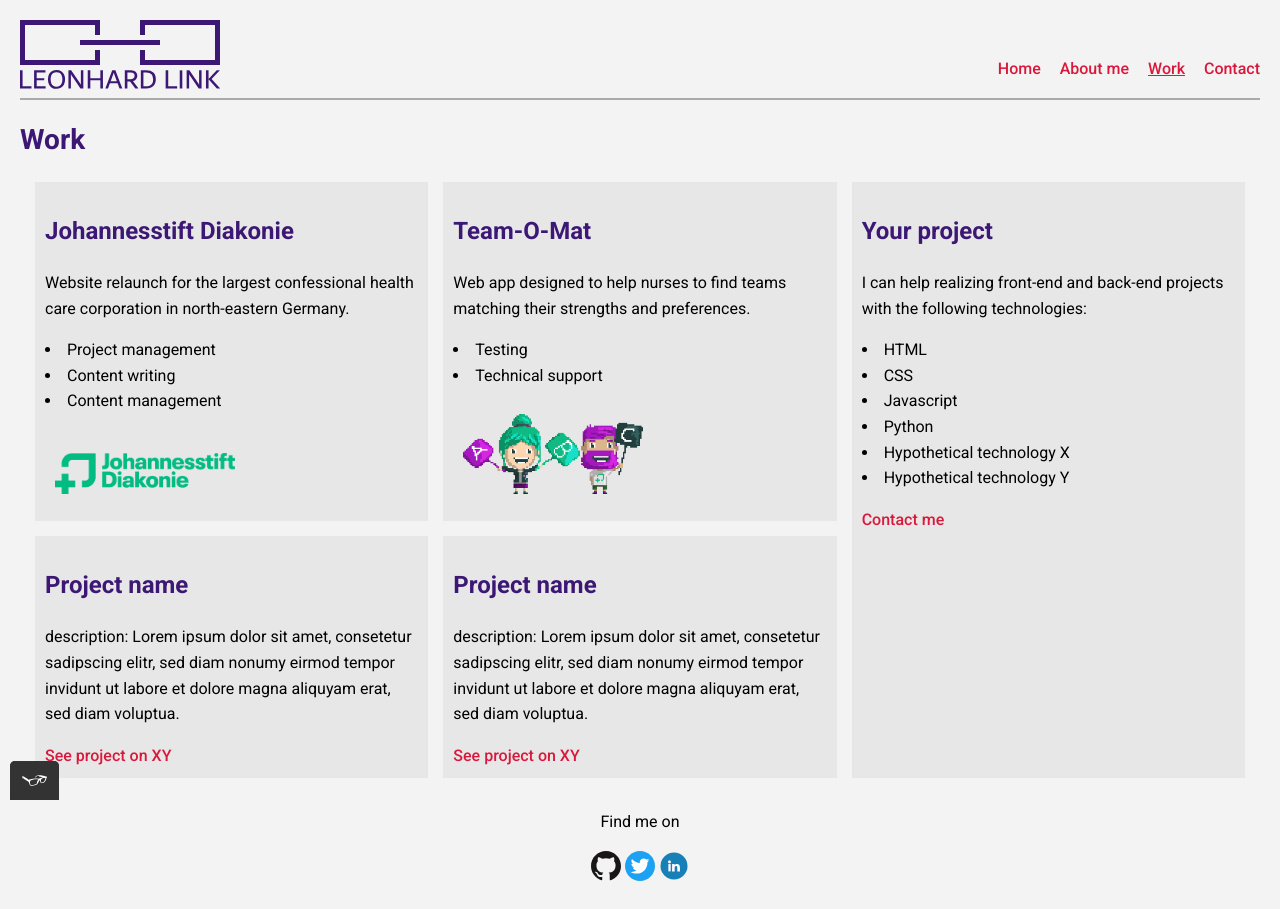
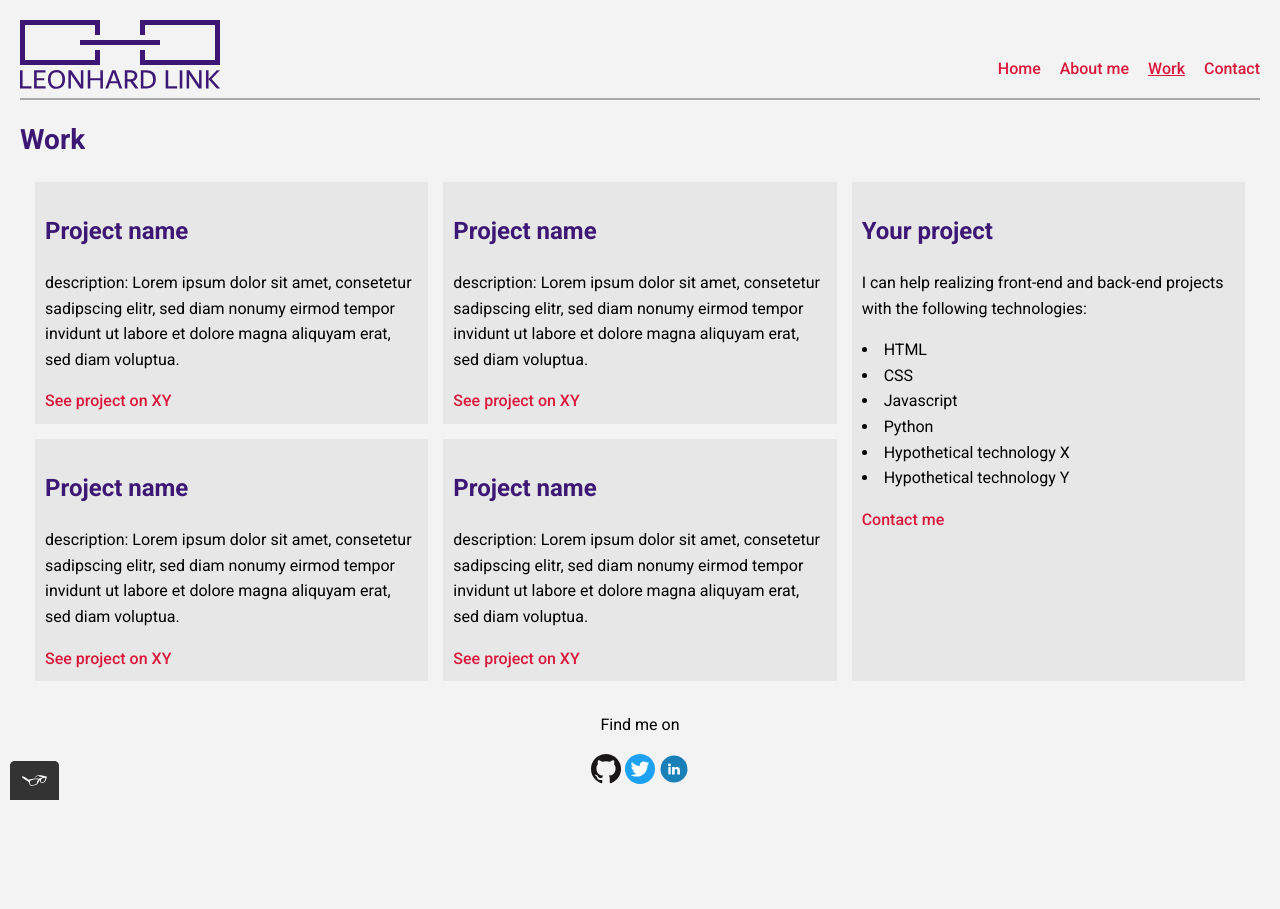
Before and after one commit to lxnhard/portfolio-website, a plain HTML site: page work.html in a window 1280 px wide. After the commit the page ends 811 px from the top, so only its background shows below. Drawn offline with nearby package versions, Linux system fonts and the light colour scheme.

Commit message:
anonymize work page

```diff
--- a/work.html
+++ b/work.html
@@ -35,35 +35,20 @@
 
       <h1>Work</h1>
       <div class="project-list">
-         <div class="project-list__item--image">
-           <div>
-             <h2>Johannesstift Diakonie</h2>
-             <p>
-                Website relaunch for the largest confessional health care corporation in north-eastern Germany.
-             <ul>
-               <li>Project management</li>
-               <li>Content writing</li>
-               <li>Content management</li>
-             </ul>
-           </div>
-           <a href="https://www.johannesstift-diakonie.de/" target=”_blank”>
-             <img src="img\logo-johannesstift_diakonie.png" alt="Logo: Johannesstift Diakonie"  class="project-list__image">
-           </a>
+
+         <div class="project-list__item">
+           <h2>Project name</h2>
+           <p>
+             description: Lorem ipsum dolor sit amet, consetetur sadipscing elitr, sed diam nonumy eirmod tempor invidunt ut labore et dolore magna aliquyam erat, sed diam voluptua.
+           </p>
+           <a href="#">See project on XY</a>
          </div>
-         <div class="project-list__item--image">
-           <div>
-             <h2>Team-O-Mat</h2>
-             <p>
-               Web app designed to help nurses to find teams matching their strengths and preferences.
-             </p>
-             <ul>
-               <li>Testing</li>
-               <li>Technical support</li>
-             </ul>
-           </div>
-           <a href="https://www.team-o-mat.de/" target=”_blank”>
-             <img src="img\avatar-team_o_mat.png" alt="Avatar: Team-O-Mat" class="project-list__image">
-           </a>
+         <div class="project-list__item">
+           <h2>Project name</h2>
+           <p>
+             description: Lorem ipsum dolor sit amet, consetetur sadipscing elitr, sed diam nonumy eirmod tempor invidunt ut labore et dolore magna aliquyam erat, sed diam voluptua.
+           </p>
+           <a href="#">See project on XY</a>
          </div>
          <div class="project-list__item">
            <h2>Project name</h2>
```
